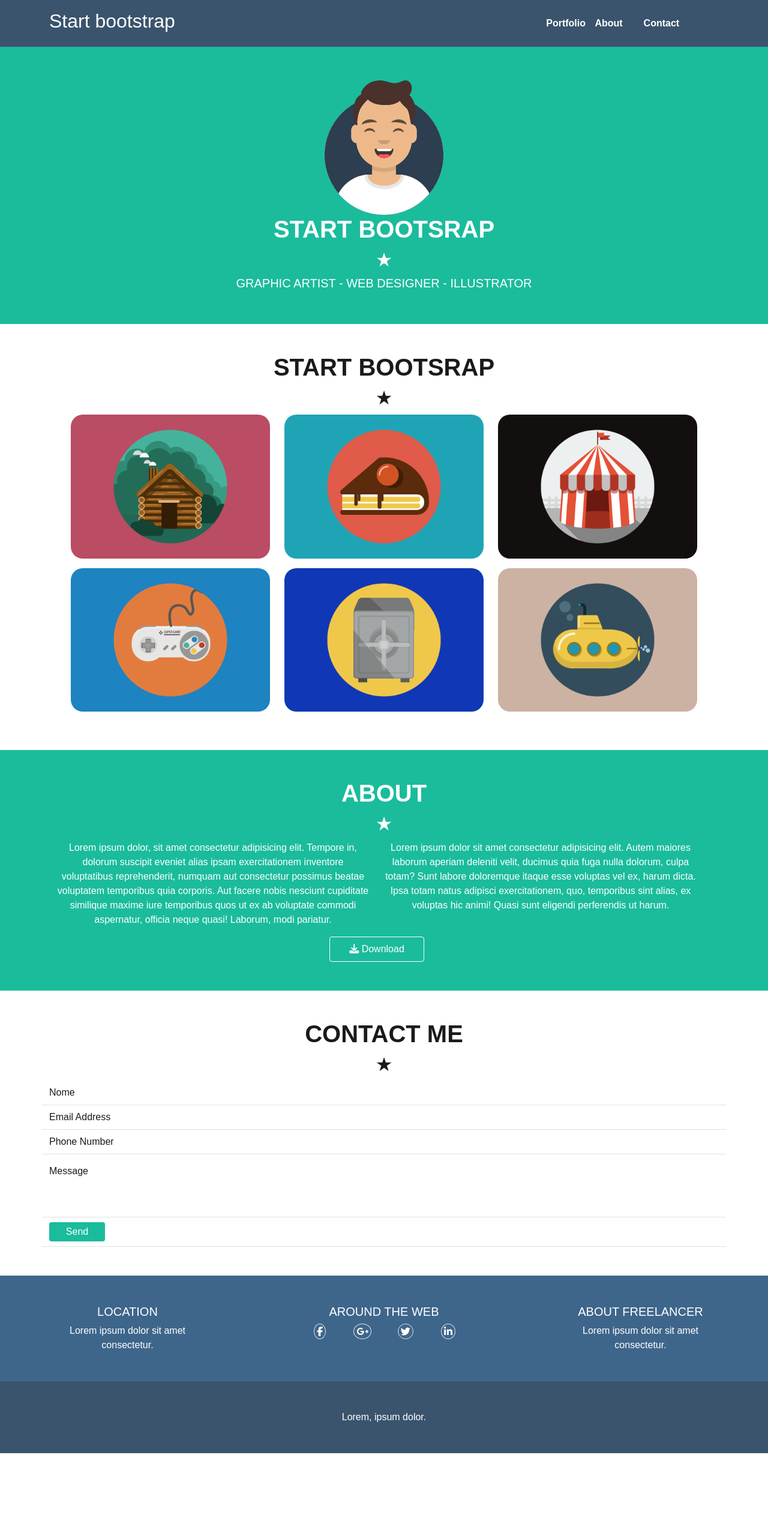
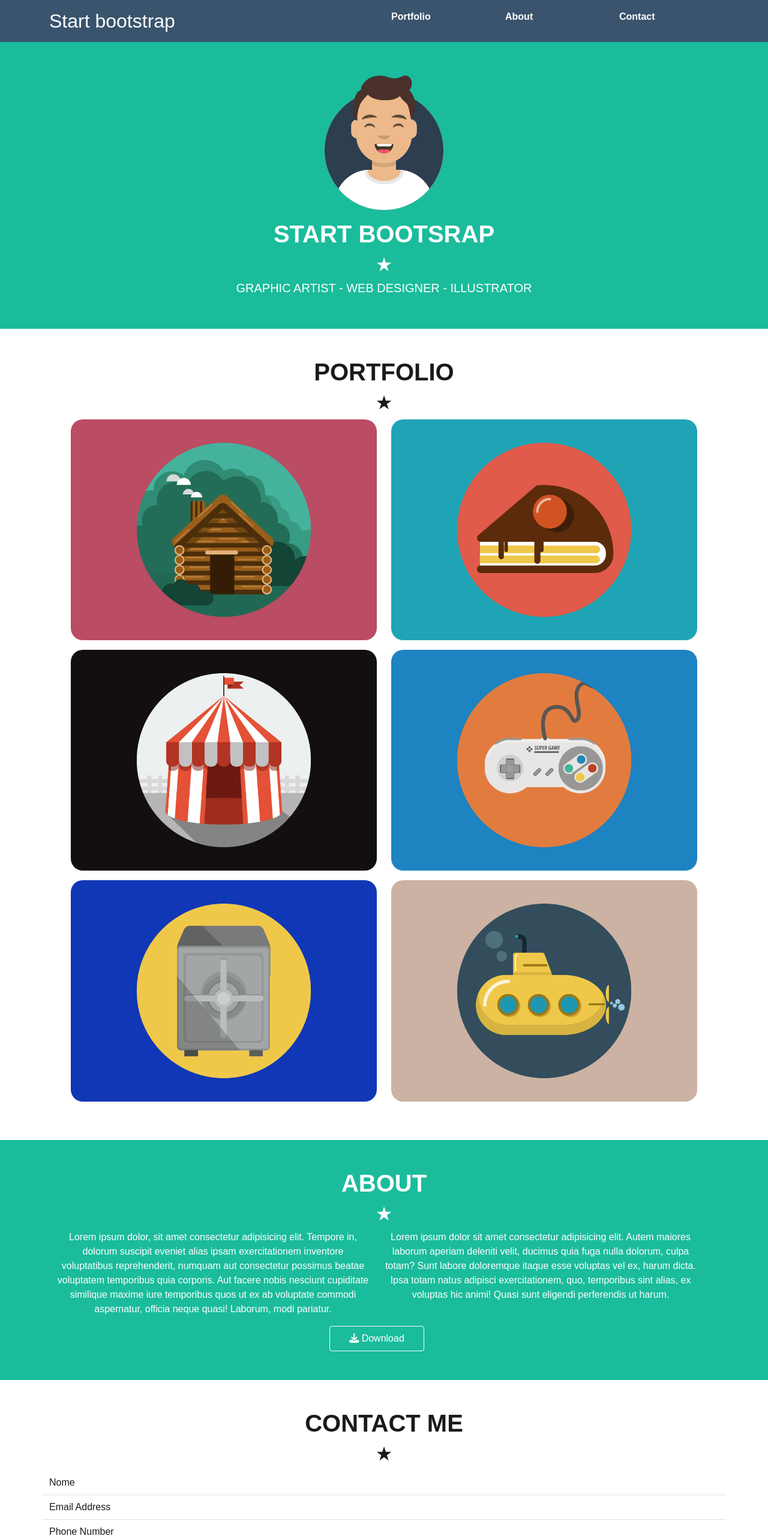
Before and after one commit to EduardoVaccarella/html-css-bootstrap-freelancer, a plain HTML site: page index.html in a window 1280 px wide. Shown: the top 2560 px of the page at 60% size. Before the commit the page ends 2422 px from the top, so only its background shows below. Drawn offline with nearby package versions, Linux system fonts and the light colour scheme.

Commit message:
xs devices done!

```diff
--- a/index.html
+++ b/index.html
@@ -14,12 +14,12 @@
     <div class="container-fluid ms_bg-primary ms_color py-3">
         <div class="container">
             <div class="row justify-content-between ms_h">
-                <div class="col-3">
-                    <h2>
+                <div class="col-5">
+                    <h2 class="m-0">
                         Start bootstrap
                     </h2>
                 </div>
-                <div class="col-4 d-flex justify-content-center align-items-center flex-wrap">
+                <div class="col-6 d-flex justify-content-center align-items-center flex-wrap d-none d-sm-block">
                     <div class="row ms_h">
                         <div class="col-4">
                             Portfolio
@@ -32,6 +32,15 @@
                         </div>
                     </div>
                 </div>
+                <div class="col-6 d-flex justify-content-end align-items-center flex-wrap">
+                    <div class="row ms_h d-block d-sm-none">
+                        <div>
+                            <div class="p-1 px-3 border rounded">
+                                <i class="fas fa-bars"></i>
+                            </div>
+                        </div>
+                    </div>
+                </div>
             </div>
         </div>
     </div>
@@ -41,7 +50,7 @@
             <main class="row text-center justify-content-center">
                 <div class="row py-5">
                     <div class="col-12">
-                        <img src="img/avatar.svg" alt="">
+                        <img class="mb-3" src="img/avatar.svg" alt="">
                     </div>
                     <div class="col-12">
                         <h1 class="ms_h">
@@ -69,7 +78,7 @@
                 <div class="row py-5">
                     <div class="col-12">
                         <h1 class="ms_h ms_color">
-                            START BOOTSRAP
+                            PORTFOLIO
                         </h1>
                     </div>
                     <div class="col-12 ms_h">
@@ -80,36 +89,34 @@
 
                     <div class="container-fluid">
                         <div class="container">
-                            <div class="row">
-                                <div class="col-4">
-                                    <div class="ms_bg">
+                            <div class="row flex-wrap">
+                                <div class="col-12 col-sm-6">
+                                    <div class="ms_bg pb-3">
                                         <img class="ms_img_100 ms_rounded" src="img/cabin.png" alt="">
                                     </div>
                                 </div>
-                                <div class="col-4">
-                                    <div class="ms_bg">
+                                <div class="col-12 col-sm-6">
+                                    <div class="ms_bg pb-3">
                                         <img class="ms_img_100 ms_rounded" src="img/cake.png" alt="">
                                     </div>
                                 </div>
-                                <div class="col-4">
-                                    <div class="ms_bg">
+                                <div class="col-12 col-sm-6">
+                                    <div class="ms_bg pb-3">
                                         <img class="ms_img_100 ms_rounded" src="img/circus.png" alt="">
                                     </div>
                                 </div>
-                            </div>
-                            <div class="row py-3">
-                                <div class="col-4">
-                                    <div class="ms_bg">
+                                <div class="col-12 col-sm-6">
+                                    <div class="ms_bg pb-3">
                                         <img class="ms_img_100 ms_rounded" src="img/game.png" alt="">
                                     </div>
                                 </div>
-                                <div class="col-4">
-                                    <div class="ms_bg">
+                                <div class="col-12 col-sm-6">
+                                    <div class="ms_bg pb-3">
                                         <img class="ms_img_100 ms_rounded" src="img/safe.png" alt="">
                                     </div>
                                 </div>
-                                <div class="col-4">
-                                    <div class="ms_bg">
+                                <div class="col-12 col-sm-6">
+                                    <div class="ms_bg pb-3">
                                         <img class="ms_img_100 ms_rounded" src="img/submarine.png" alt="">
                                     </div>
                                 </div>
@@ -136,19 +143,19 @@
                         </h2>
                     </div>
                     <div class="row">
-                        <div class="col-6">
+                        <div class="col-12 col-sm-6">
                             <p>
                                 Lorem ipsum dolor, sit amet consectetur adipisicing elit. Tempore in, dolorum suscipit eveniet alias ipsam exercitationem inventore voluptatibus reprehenderit, numquam aut consectetur possimus beatae voluptatem temporibus quia corporis. Aut facere nobis nesciunt cupiditate similique maxime iure temporibus quos ut ex ab voluptate commodi aspernatur, officia neque quasi! Laborum, modi pariatur.
                             </p>
                         </div>
-                        <div class="col-6">
+                        <div class="col-12 col-sm-6">
                             <p>
                                    Lorem ipsum dolor sit amet consectetur adipisicing elit. Autem maiores laborum aperiam deleniti velit, ducimus quia fuga nulla dolorum, culpa totam? Sunt labore doloremque itaque esse voluptas vel ex, harum dicta. Ipsa totam natus adipisci exercitationem, quo, temporibus sint alias, ex voluptas hic animi! Quasi sunt eligendi perferendis ut harum.
                             </p>
                         </div>
                     </div>
                     <div class="row justify-content-center">
-                        <div class="col-2">
+                        <div class="col-4 col-sm-2">
                             <div class="ms_button rounded py-2">
                                 <i class="fas fa-download"></i>
                                 Download
@@ -212,7 +219,7 @@
     <div class="container-fluid ms_min-height ms_bg-primary4">
         <div class="container">
             <div class="row justify-content-between py-5">
-                <div class="col-3 text-center">
+                <div class="col-12 col-sm-3 text-center">
                     <div class="row">
                         <div class="col-12">
                             <h5>
@@ -220,13 +227,13 @@
                             </h5>
                         </div>
                     </div>
-                    <div class="row">
+                    <div class="row pb-4">
                         <div class="col-12">
                             Lorem ipsum dolor sit amet consectetur.
                         </div>
                     </div>
                 </div>
-                <div class="col-3 text-center">
+                <div class="col-12 col-sm-3 text-center">
                     <div class="row">
                         <div class="col-12">
                             <h5>
@@ -234,26 +241,26 @@
                             </h5>
                         </div>
                     </div>
-                    <div class="row">
+                    <div class="row pb-4">
                         <div class="col-12">
-                            <div class="row justify-content-between">
-                                <div class="col-3">
+                            <div class="row justify-content-center">
+                                <div class="col-1 col-sm-3">
                                     <i class="fab fa-facebook-f rounded-circle border p-1"></i>
                                 </div>
-                                <div class="col-3 rounded-circle">
+                                <div class="col-1 col-sm-3 rounded-circle">
                                     <i class="fab fa-google-plus-g rounded-circle border p-1"></i>
                                 </div>
-                                <div class="col-3 rounded-circle">
+                                <div class="col-1 col-sm-3 rounded-circle">
                                     <i class="fab fa-twitter rounded-circle border p-1"></i>
                                 </div>
-                                <div class="col-3 rounded-circle">
+                                <div class="col-1 col-sm-3 rounded-circle">
                                     <i class="fab fa-linkedin-in rounded-circle border p-1"></i>
                                 </div>
                             </div>
                         </div>
                     </div>
                 </div>
-                <div class="col-3 text-center">
+                <div class="col-12 col-sm-3 text-center">
                     <div class="row">
                         <div class="col-12">
                             <h5>
@@ -261,7 +268,7 @@
                             </h5>
                         </div>
                     </div>
-                    <div class="row">
+                    <div class="row pb-4">
                         <div class="col-12">
                             Lorem ipsum dolor sit amet consectetur.
                         </div>
--- a/mediaquery.css
+++ b/mediaquery.css
@@ -0,0 +1,42 @@
+ /* xxs devices */
+
+@media all and (max-width: 575px) {
+    [class*="col-"] {
+        width: 100%;
+    }
+
+    img {
+        max-width: 50%;
+    }
+
+}
+
+/* xs devices */
+
+@media all and (min-width: 576px) and (max-width: 767px) {
+
+}
+
+/* md devices */
+
+@media all and (min-width: 768px) and (max-width: 991px) {
+    .col- {
+
+    }
+}
+
+/* lg devices */
+
+@media all and (min-width: 992px) {
+    .col- {
+
+    }
+}
+
+/* xxs */
+
+@media all and (max-width: 480px) {
+    [class*="col-"] {
+        flex-basis: calc((100% / 12) * 12);
+    }
+}
```
